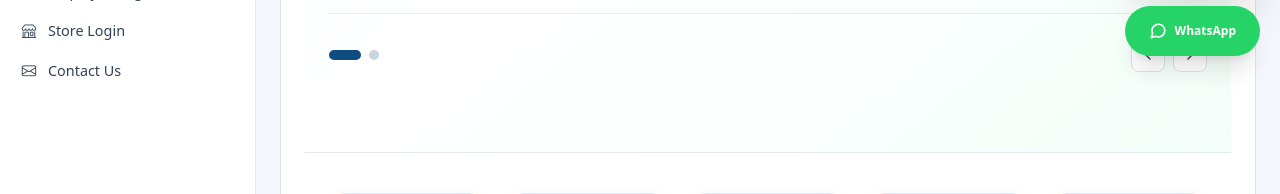
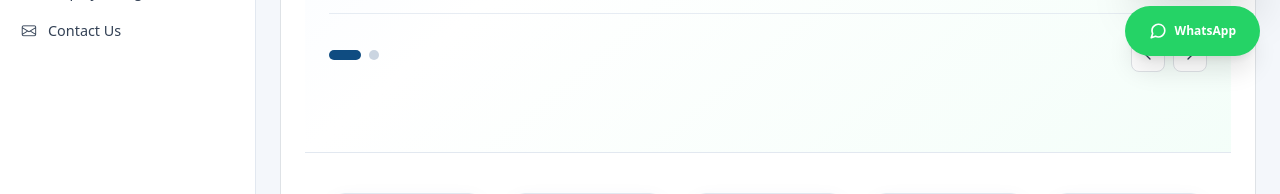
Before and after one commit to farlexcompany-prog/PharmaFlow_Replica, a PHP site: page / in a window 1280 px wide. Shown: the part 724-918 px from the top of the page. Run offline with PHP 8.4, Linux system fonts and the light colour scheme; some libraries are stand-ins or nearby versions.

Commit message:
Update PharmaFlow: 2026-11-23 17:48:20

```diff
--- a/public/index.php
+++ b/public/index.php
@@ -98,9 +98,7 @@ declare(strict_types=1);
           <a href="#/login/employee" class="pf-nav-link" data-route="/login/employee">
             <i class="bi bi-briefcase"></i><span>Employee Login</span>
           </a>
-          <a href="#/login/store" class="pf-nav-link" data-route="/login/store">
-            <i class="bi bi-shop"></i><span>Store Login</span>
-          </a>
+
           <a href="#/contact" class="pf-nav-link" data-route="/contact">
             <i class="bi bi-envelope"></i><span>Contact Us</span>
           </a>
```
